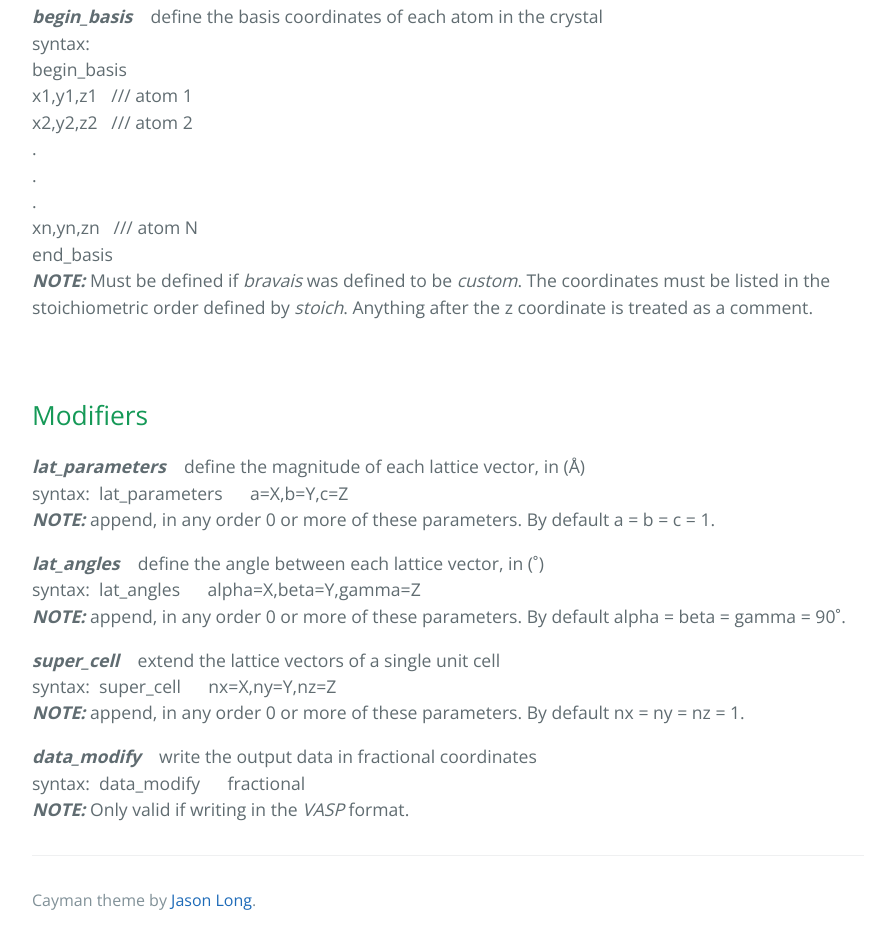
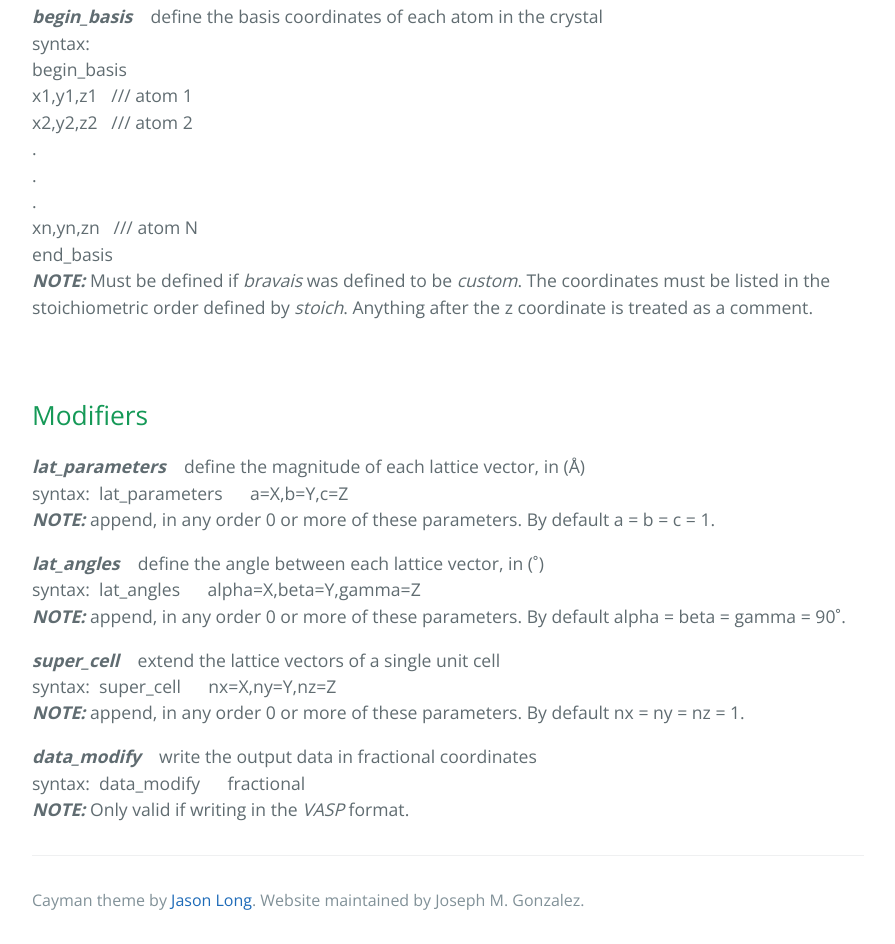
Before and after one commit to jmgonza6/crystal-builder, a website: page commands.html in a window 1280 px wide. Shown: the part 1663-2607 px from the top of the page, without its empty margins (192-1087 px from the left). Drawn offline with nearby package versions, Linux system fonts and the light colour scheme.

Commit message:
formatting

```diff
--- a/commands.html
+++ b/commands.html
@@ -157,6 +157,7 @@
 
       <footer class="site-footer">
         <span class="site-footer-credits">Cayman theme</a> by <a href="https://twitter.com/jasonlong">Jason Long</a>.</span>
+        <span class="site-footer-credits">Website maintained</a> by Joseph M. Gonzalez</a>.</span>
       </footer>
 
     </section>
```
Also changed, not shown: docs.html (+1 -0 lines), index.html (+1 -0 lines), install.html (+1 -0 lines).
